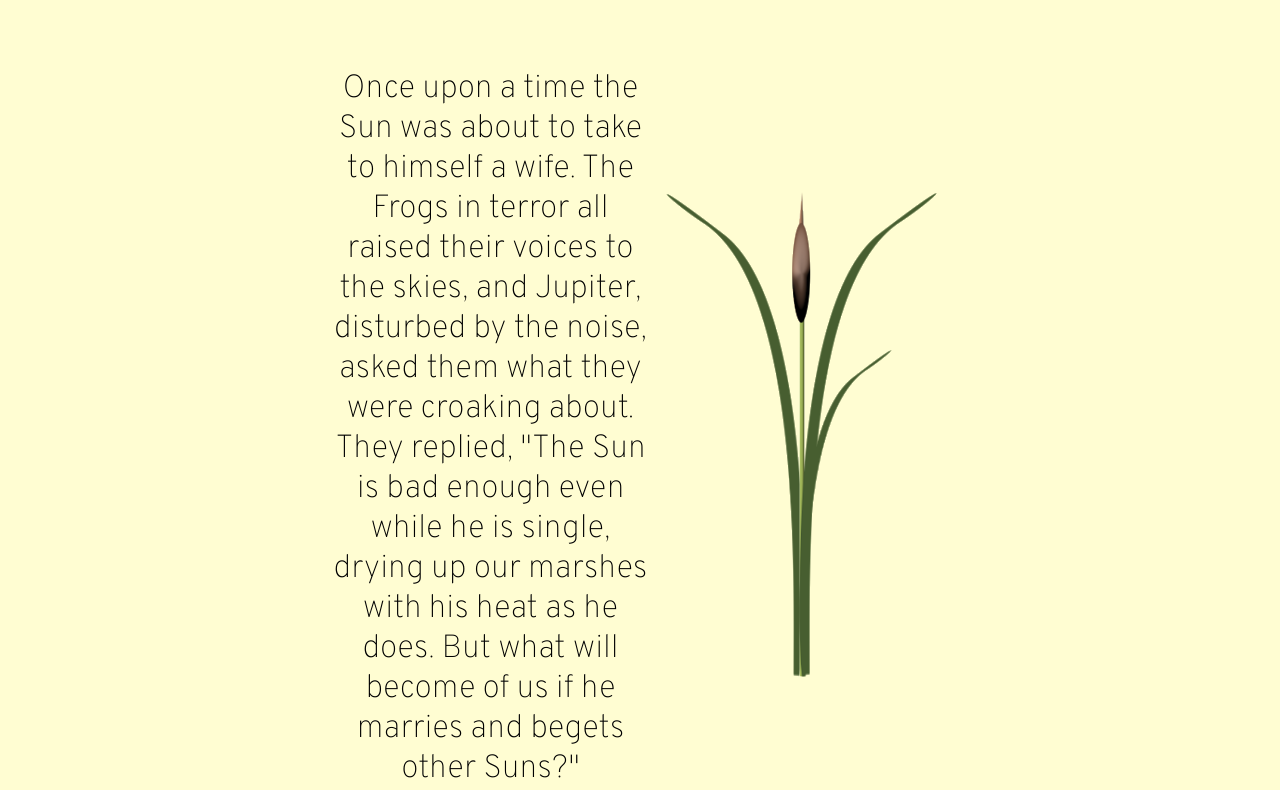
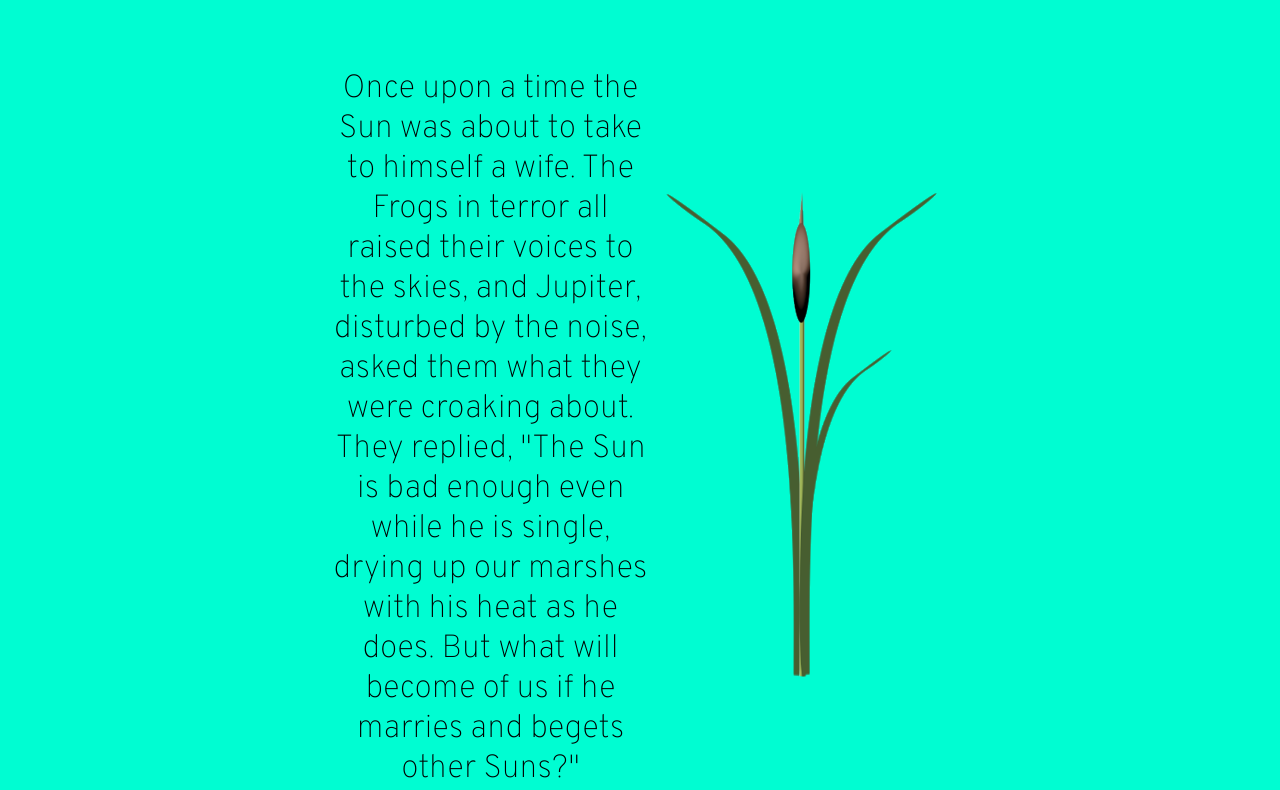
Before and after one commit to Annaiklp/D3_INTRODUCTION_GITHUB, a plain HTML site: page index.html in a window 1280 px wide. Shown: the part 732-1522 px from the top of the page. Drawn offline with Linux system fonts and the light colour scheme.

Commit message:
change background
change background

```diff
--- a/css/master.css
+++ b/css/master.css
@@ -10,7 +10,7 @@ align-items: center;
 }
 
 body{
-  background-color: rgb(258, 253, 210);
+  background-color: rgb(0, 253, 210);
 
 }
 
```
